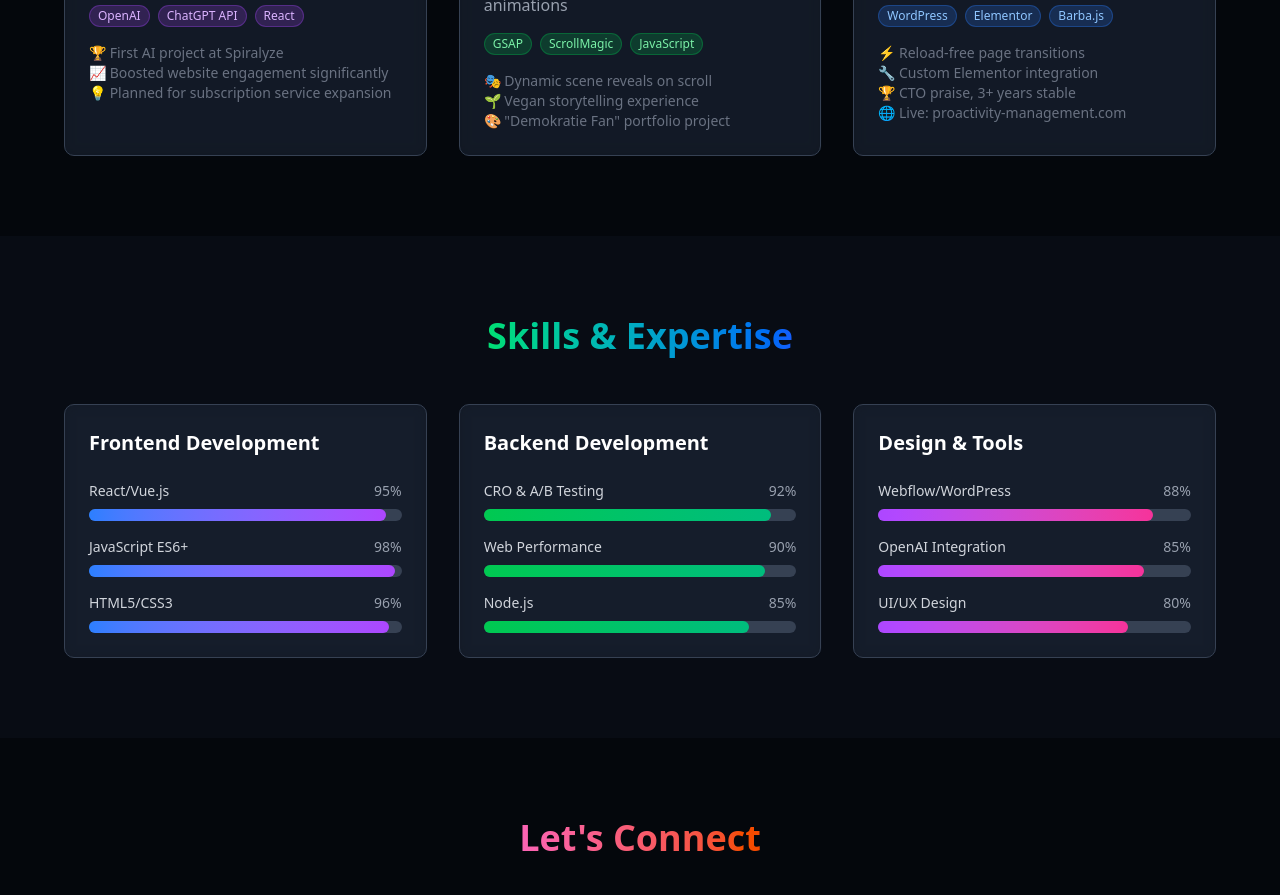
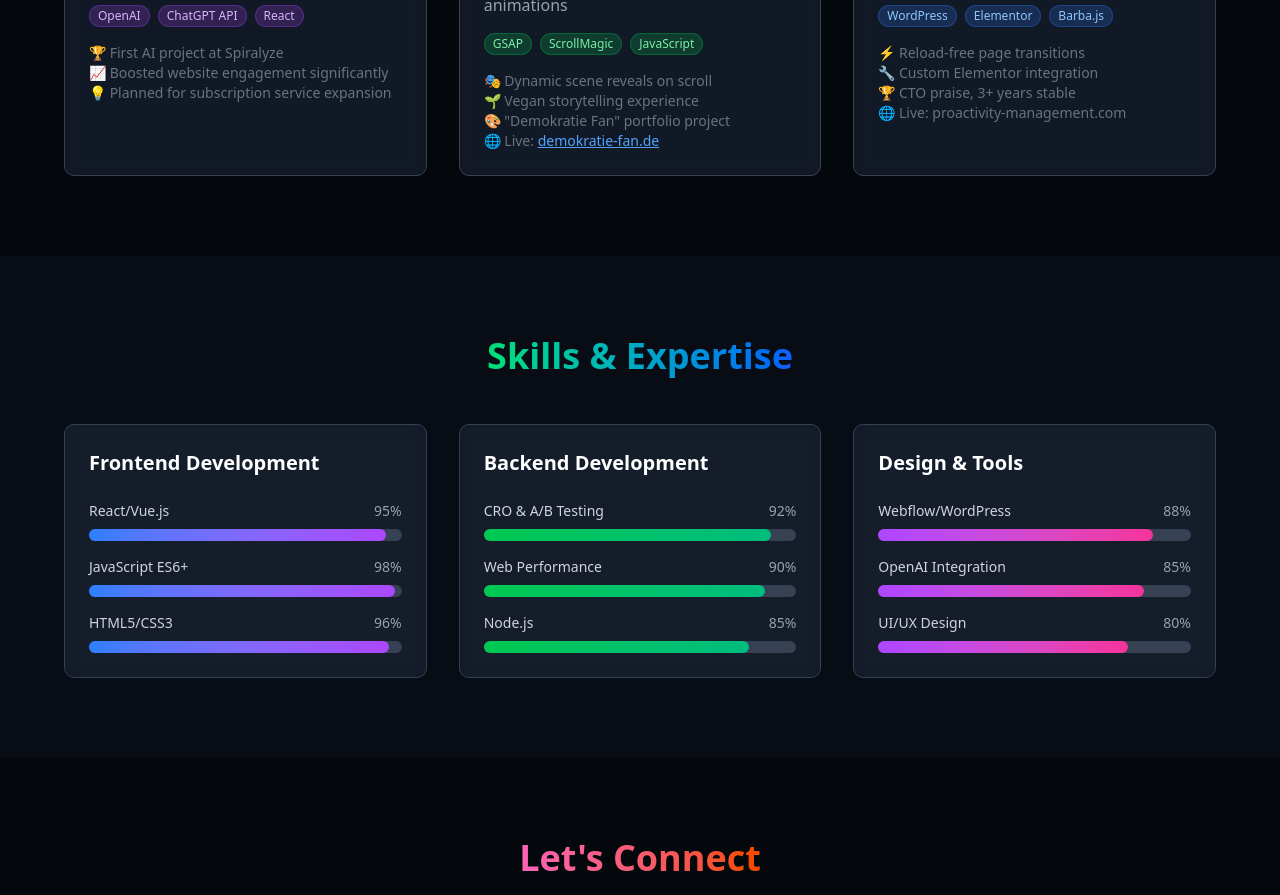
Before and after one commit to maverik90/muzammilmirzaresume, a Next.js app: page / in a window 1280 px wide. Shown: the part 1740-2635 px from the top of the page. Built offline with nearby package versions, Linux system fonts and the light colour scheme.

Commit message:
Add live link to Interactive Storytelling Website project

```diff
--- a/src/app/page.tsx
+++ b/src/app/page.tsx
@@ -351,6 +351,7 @@ export default function Home() {
                 <p>🎭 Dynamic scene reveals on scroll</p>
                 <p>🌱 Vegan storytelling experience</p>
                 <p>🎨 &quot;Demokratie Fan&quot; portfolio project</p>
+                <p>🌐 Live: <a href="https://demokratie-fan.de/" target="_blank" rel="noopener noreferrer" className="text-blue-400 hover:text-blue-300 underline">demokratie-fan.de</a></p>
               </div>
             </motion.div>
             <motion.div
```
